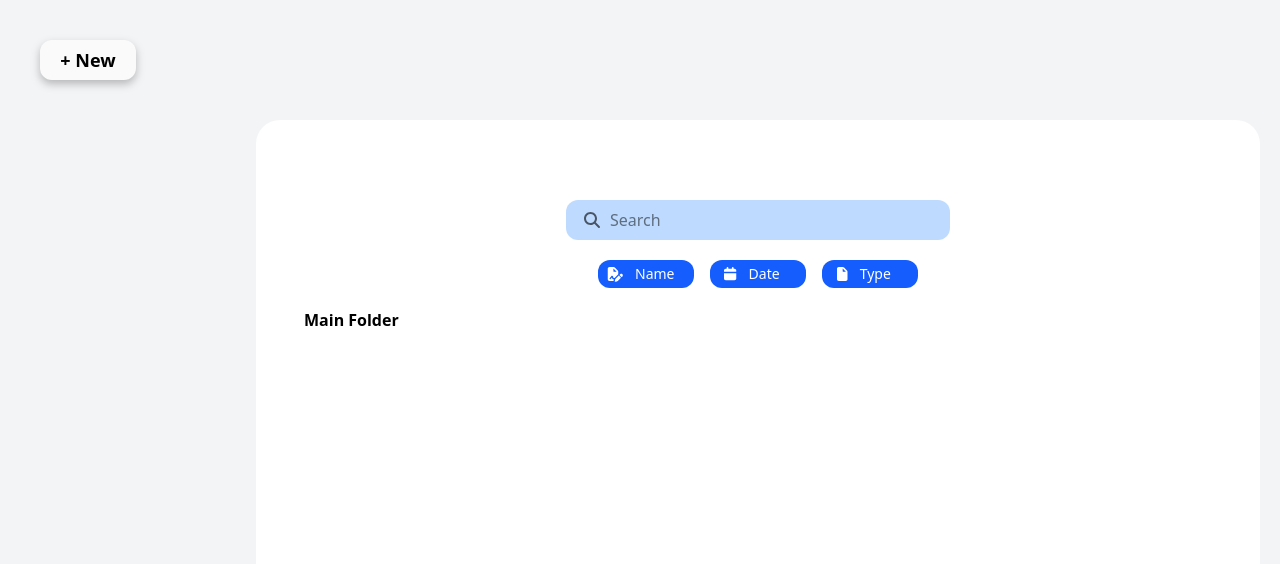
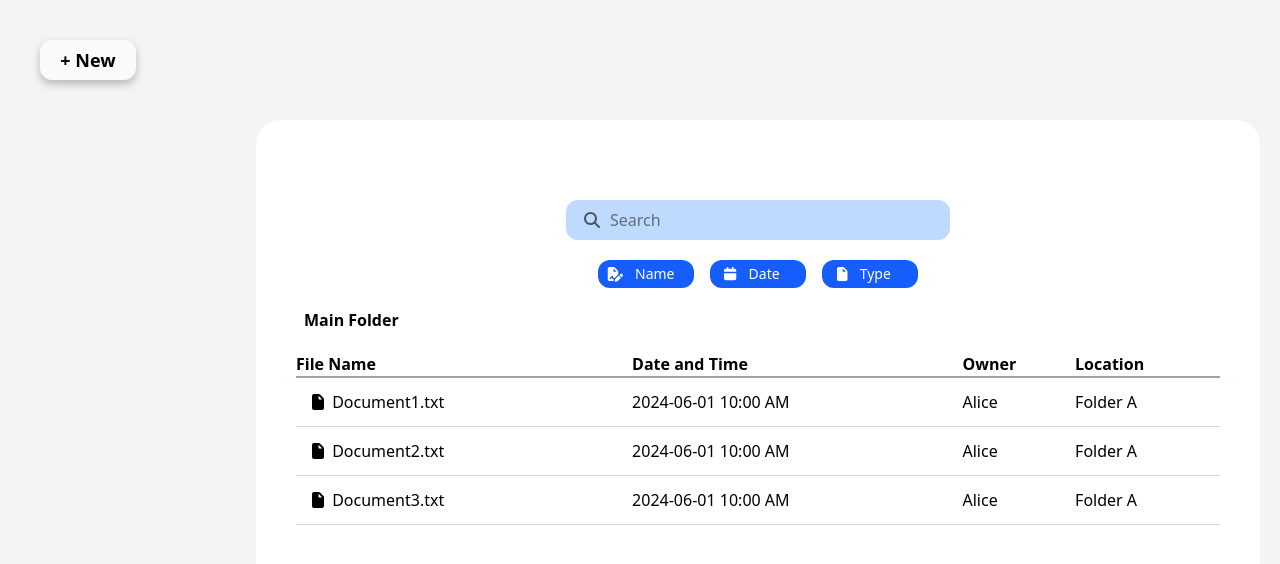
Before and after one commit to BertAtibagos/FCPC-INTRANET, a React (Vite) app: page / in a window 1280 px wide. Shown: the top 564 px of the page. Built offline with nearby package versions, Linux system fonts and the light colour scheme.

Commit message:
Added a table for displaying files

```diff
--- a/src/components/menupanel.jsx
+++ b/src/components/menupanel.jsx
@@ -1,4 +1,5 @@
 import SearchBar from "./searchbar.jsx"
+import InnerMenu from "./innermenu.jsx"
 
 const DirectoryLabel = (props) => {
     const { directory, classname } = props;
@@ -11,9 +12,21 @@ export default function MenuPanel(){
             <SearchBar/>
             <DirectoryLabel
                     directory="Main Folder"
-                    classname=" font-bold px-2"
+                    classname="font-bold px-2"
                 />
+            <table className="table-auto w-full mt-5">
+                <thead className="border-b-2 border-gray-400 text-left">
+                <tr>
+                    <th>File Name</th>
+                    <th>Date and Time</th>
+                    <th>Owner</th>
+                    <th>Location</th>
+                </tr>
+            </thead>
+            <tbody>
+                <InnerMenu/>
+            </tbody>
+            </table>
         </div>
-
     );
 }
```
